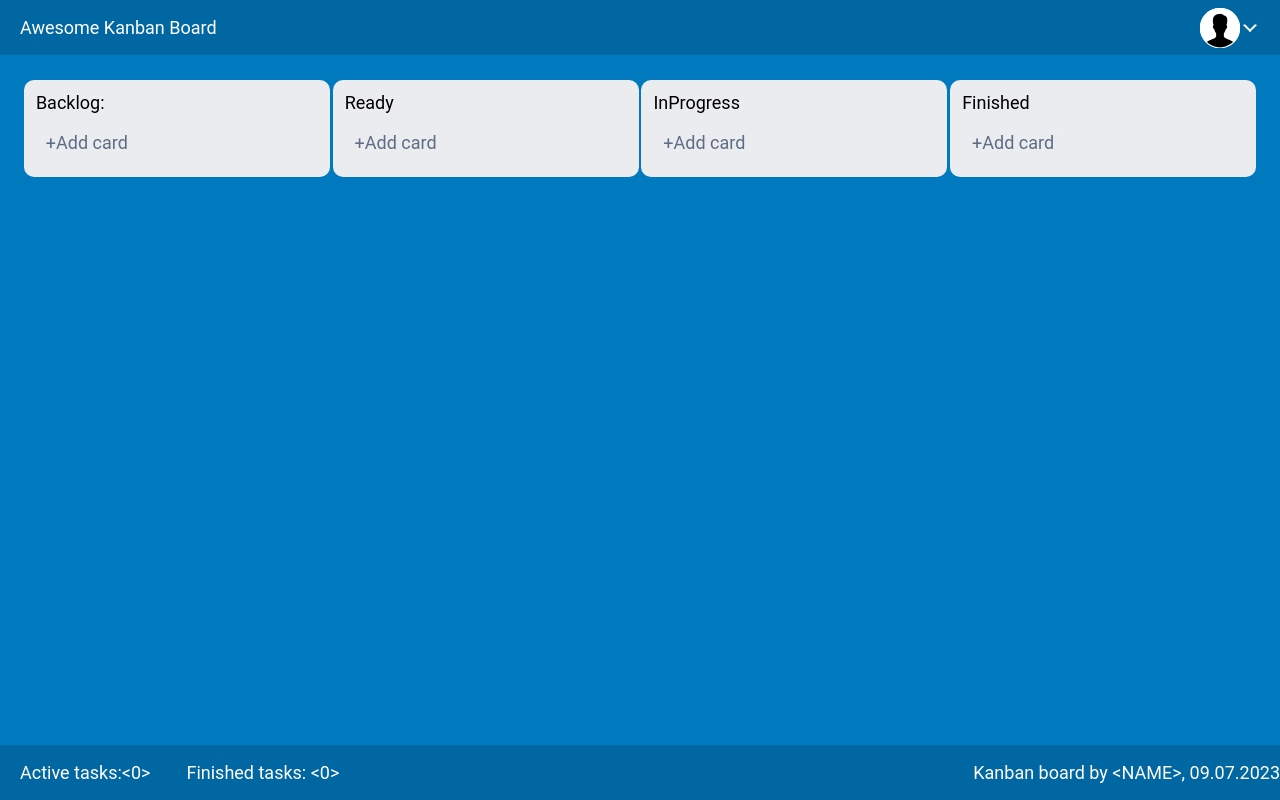
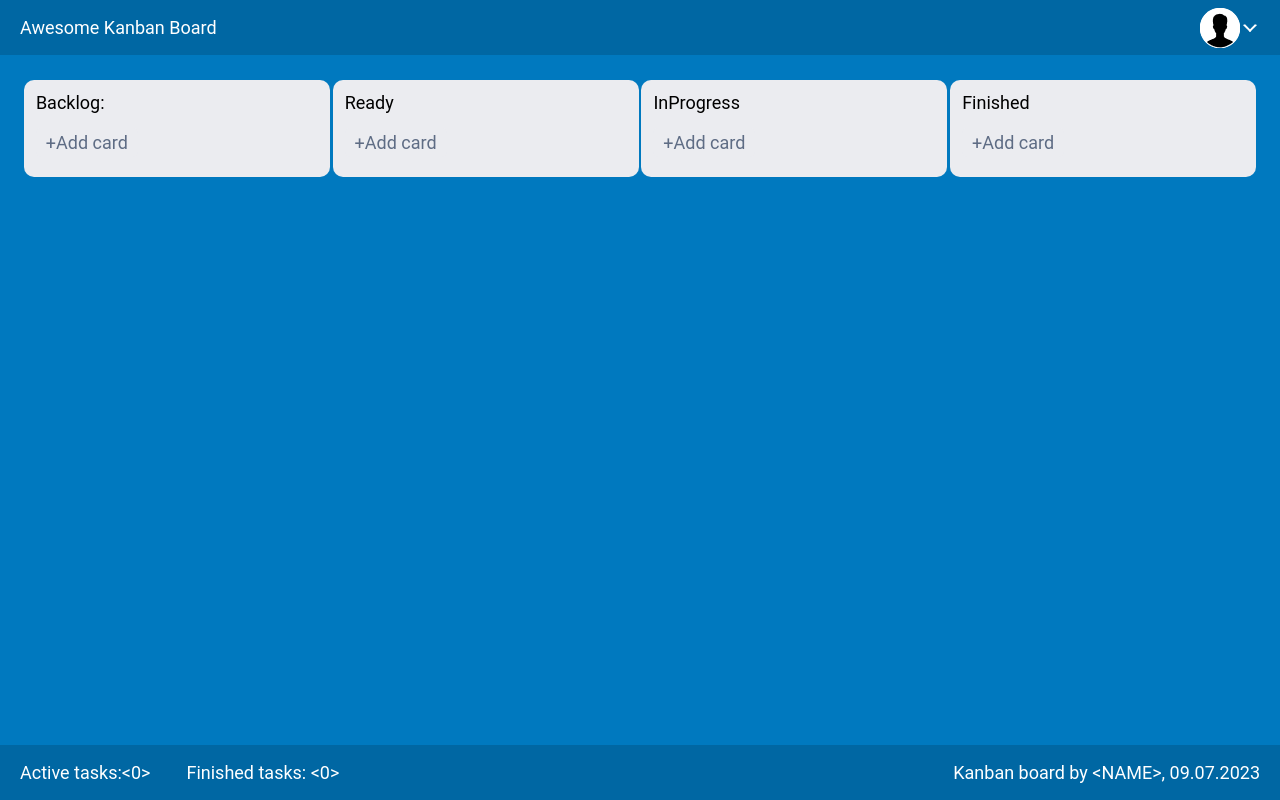
Before and after one commit to PickleRick56/Kanban, a React (Create React App) app: page / in a window 1280 px wide. Built offline with nearby package versions, Linux system fonts and the light colour scheme.

Commit message:
changed margin-right for footer_finishedTask

```diff
--- a/src/App.css
+++ b/src/App.css
@@ -151,7 +151,7 @@ position: fixed;
 }
 
 .footer_finishedTask{
-  margin-right: 20px;
+  margin-right: 40px;
 }
 
 /* content page */
@@ -315,12 +315,7 @@ select{
 
 
 
-select option:checked,
-select option:hover {
-    box-shadow: 0 0 10px 100px red inset;
 
-
-}
 select:focus > option:checked {
   color: #000;
   font-family: Roboto;
```
